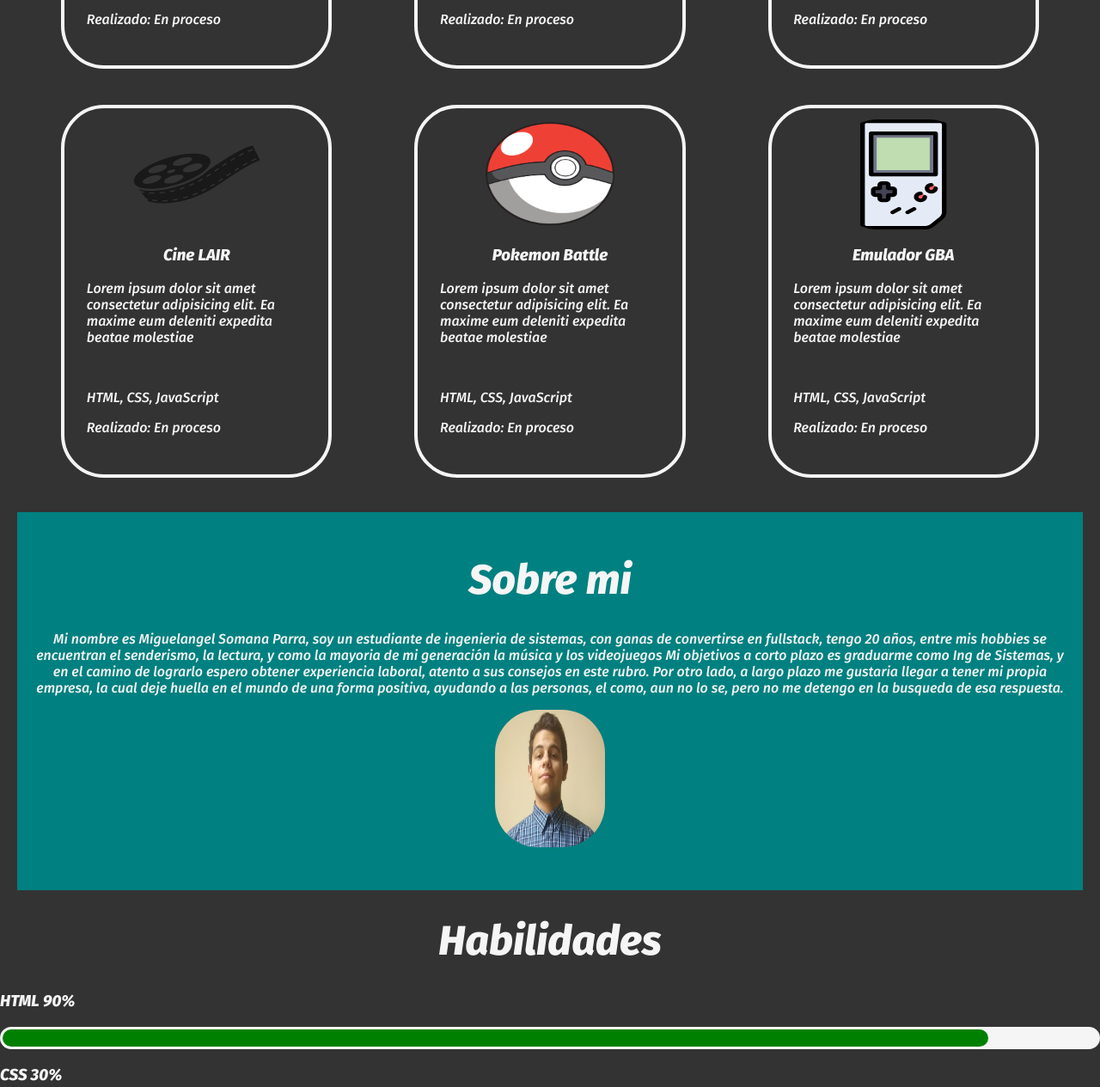
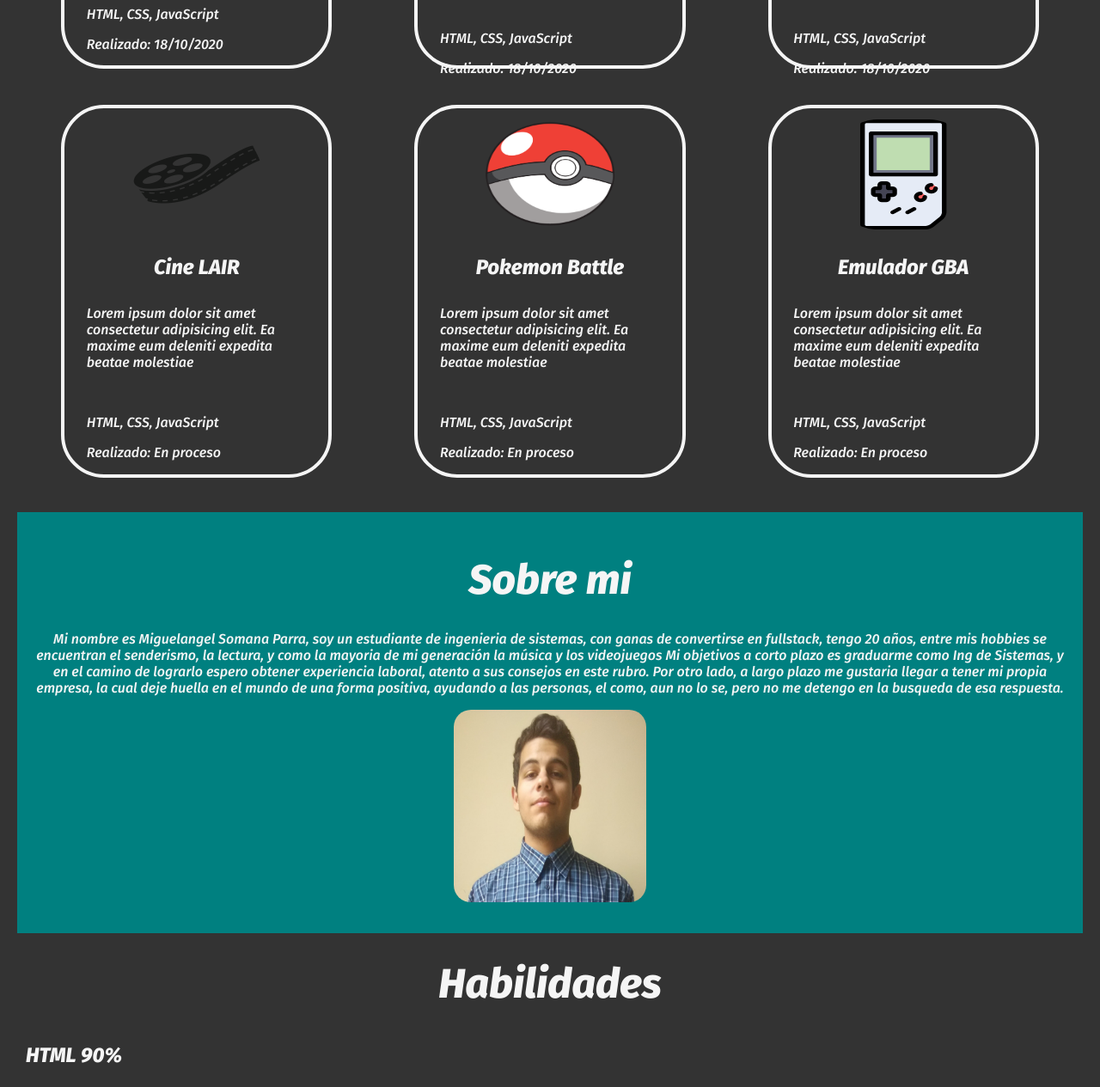
Before and after one commit to Miguelork/MiniProyectSI01, a plain HTML site: page index.html in a window 1280 px wide. Shown: the part 1292-2557 px from the top of the page at 86% size. Drawn offline with Linux system fonts and the light colour scheme.

Commit message:
Ahora si quedo chevere

```diff
--- a/index.html
+++ b/index.html
@@ -51,7 +51,7 @@
                 <p>Lorem ipsum dolor sit amet consectetur adipisicing elit. Ea maxime eum deleniti expedita beatae
                     molestiae</p><br>
                 <p>HTML, CSS, JavaScript</p>
-                <p>Realizado: En proceso</p>
+                <p>Realizado: 18/10/2020</p>
             </div>
             <div class="portItem">
                 <img src="Calculadora.png" alt="">
@@ -59,7 +59,7 @@
                 <p>Lorem ipsum dolor sit amet consectetur adipisicing elit. Ea maxime eum deleniti expedita beatae
                     molestiae</p><br>
                 <p>HTML, CSS, JavaScript</p>
-                <p>Realizado: En proceso</p>
+                <p>Realizado: 18/10/2020</p>
             </div>
             <div class="portItem">
                 <img src="Avion.png" alt="">
@@ -67,7 +67,7 @@
                 <p>Lorem ipsum dolor sit amet consectetur adipisicing elit. Ea maxime eum deleniti expedita beatae
                     molestiae</p><br>
                 <p>HTML, CSS, JavaScript</p>
-                <p>Realizado: En proceso</p>
+                <p>Realizado: 18/10/2020</p>
             </div>
             <div class="portItem">
                 <img src="Pelicula.png" alt="">
@@ -112,14 +112,14 @@
                     </p>
                 </div>
                 <div>
-                    <img id="perfil" src="/Miguelangel.jpg" alt="">
+                    <img id="perfil" src="Migue.jpg" alt="">
                 </div>
 
             </div>
         </div>
     </div>
     <div>
-        <section id=skills>
+        <div id=skills>
             <h2 class="">Habilidades</h2>
             <h3>HTML 90%</h3>
             <div class="bar">
@@ -150,7 +150,7 @@
             <div class="bar">
                 <div id="bar6"></div>
             </div>
-        </section>
+        </div>
 
     </div>
 
--- a/styles.css
+++ b/styles.css
@@ -18,6 +18,14 @@ h2{
     padding: 10px;
     font-size: 300%;
     text-align: center;
+}
+
+h3{
+    color: whitesmoke;
+    margin: 20px;
+    padding: 10px;
+    font-size: 150%;
+    text-align: left;
 }
 
 .hero{
@@ -125,7 +133,6 @@ a{
     text-align: center;
 }
 
-
 .flex {
     display: flex;
     width: 100%;
@@ -138,7 +145,7 @@ a{
     background-color: teal;
     color: whitesmoke;
     align-items: center;
-    height: 400px;
+    height: 450px;
     margin:20px;
     padding: 20px;
 }
@@ -146,11 +153,11 @@ a{
     text-align: center;
 }
 #perfil{
-    height: 10rem;
-    width: 8rem;
+    height: 224px;
+    width: 224px;
     display: block;
     margin: 0 auto;
-    border-radius: 50px;
+    border-radius: 20px;
 }
 .bar{
     height: 20px;
@@ -158,6 +165,7 @@ a{
     background: whitesmoke;
     border-radius: 20px;
     border: 3px solid whitesmoke;
+    margin: 0px 30px;
 }
 
 #bar1{
```
Also changed, not shown: Migue.jpg (added).
